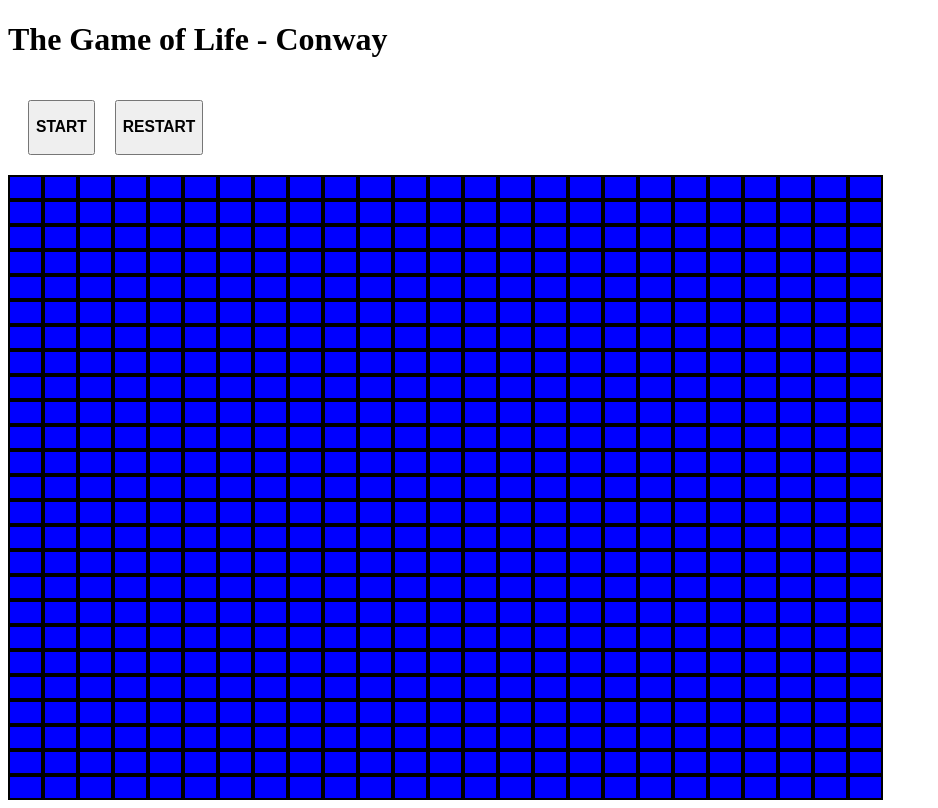
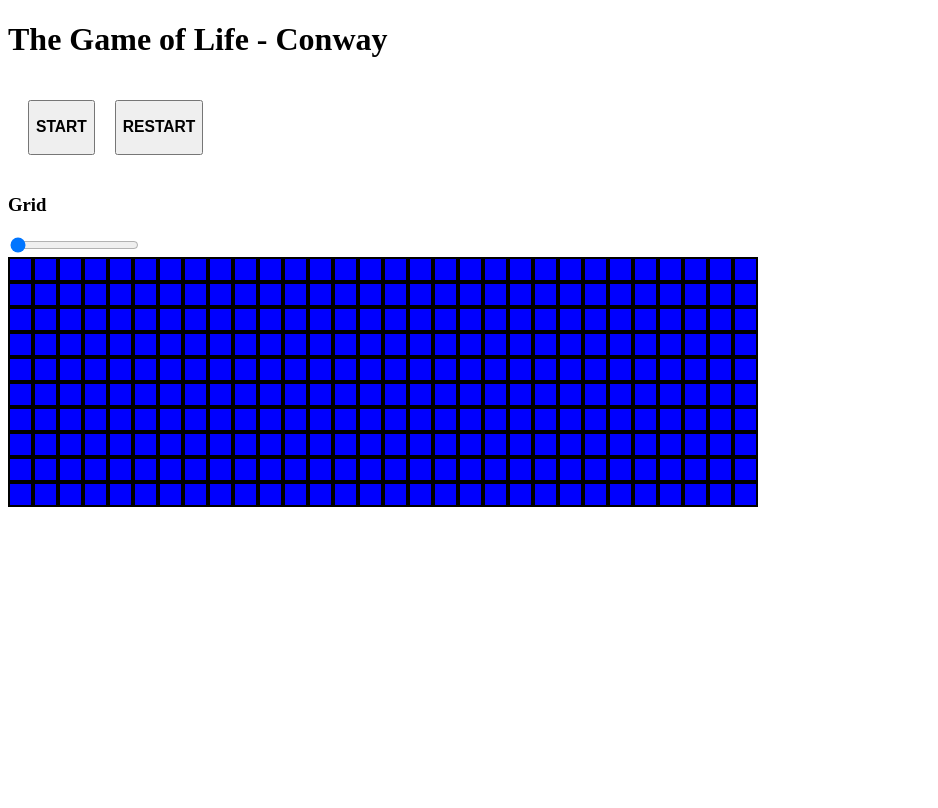
Before and after one commit to Heckiz/gameOfLife-Conway, a React (Vite) app: page / in a window 1280 px wide. Shown: the whole page, without its empty margins (0-938 px from the left). Built offline with nearby package versions, Linux system fonts and the light colour scheme.

Commit message:
added function to resize the cell grid

```diff
--- a/src/app/gameSlice.js
+++ b/src/app/gameSlice.js
@@ -1,12 +1,12 @@
 import { createSlice } from '@reduxjs/toolkit'
-import { survivalRules } from './helpers';
+import { resizeGrid, survivalRules } from './helpers';
 
 export const gameSlice = createSlice({
   name: 'game',
   initialState: {
     gameConfig: {
-      rows: 25,
-      cols: 25
+      rows: 10,
+      cols: 30
     },
     cellGrid: [],
     running: false,
@@ -18,15 +18,19 @@ export const gameSlice = createSlice({
     // which detects changes to a "draft state" and produces a brand new
     // immutable state based off those changes
 
-    newCellGrid: (state, action) => {
-
-      const { rows, cols } = action.payload;
+    newCellGrid: state => {
+      const { rows, cols } = state.gameConfig;
       const grid = [];
       for (let i = 0; i < rows; i++) {
-        grid.push(Array.from(Array(cols), () => false));
+        grid[i] = Array.from(Array(cols), () => false);
       }
+      state.cellGrid = grid;
+    },
 
-      state.cellGrid = grid;
+    handleGrid: (state, action) => {
+      state.cellGrid = resizeGrid(state.cellGrid, action.payload);
+      state.gameConfig.rows = action.payload
+      state.gameConfig.cols = parseInt(action.payload) + 20;
     },
 
     handleLifeCell: (state, action) => {
@@ -37,16 +41,16 @@ export const gameSlice = createSlice({
 
       state.cellGrid = newGrid;
     },
+
     handleRunning: state => {
       state.running = !state.running;
 
     },
     playSimulation: state => {
       const { cellGrid, gameConfig } = state;
-      const { cols, rows} = gameConfig;
-
+      const { cols, rows } = gameConfig;
+      let nextGeneration = survivalRules(cellGrid, parseInt(rows), parseInt(cols));
       let newGrid = [];
-      let nextGeneration = survivalRules(cellGrid, rows, cols);
       let key = 0;
 
       for (let i = 0; i < rows; i++) {
@@ -59,6 +63,6 @@ export const gameSlice = createSlice({
 })
 
 // Action creators are generated for each case reducer function
-export const { newCellGrid, handleLifeCell, handleRunning, playSimulation } = gameSlice.actions
+export const { newCellGrid, handleLifeCell, handleRunning, handleGrid, playSimulation } = gameSlice.actions
 
 export default gameSlice.reducer
--- a/src/app/helpers.js
+++ b/src/app/helpers.js
@@ -10,8 +10,8 @@ export const survivalRules = (grid, rlimit, climit) => {
         [1, 0],
         [-1, 0]
     ];
+
     const nextGeneration = [];
-
     grid.map((rows, rowIndex) =>
         rows.map((cols, colIndex) => {
 
@@ -38,3 +38,22 @@ export const survivalRules = (grid, rlimit, climit) => {
 
     return nextGeneration;
 }
+
+
+export const resizeGrid = (grid, size) => {
+
+    const newGrid = [];
+    for (let i = 0; i < size; i++) {
+        newGrid.push(Array.from(Array(parseInt(size) + 20), () => false));
+    }
+    grid.map((rows, rowsIndex) =>
+        rows.map((cols, colsIndex) => {
+            try {
+                grid[rowsIndex][colsIndex] ? newGrid[rowsIndex][colsIndex] = true : false;
+            } catch (error) {
+                console.log('some cells died after resizing the grid')
+            }
+        }))
+
+    return newGrid;
+}
--- a/src/components/CellGrid/CellGrid.jsx
+++ b/src/components/CellGrid/CellGrid.jsx
@@ -16,11 +16,10 @@ export default function CellGrid() {
     }, [])
 
 
-
     return (
         <div style={{
             display: "grid",
-            gridTemplateColumns: `repeat(${gameConfig.cols}, 35px)`
+            gridTemplateColumns: `repeat(${gameConfig.cols}, 25px)`,
         }}>
             {
 
--- a/src/components/GamePanel/GamePanel.jsx
+++ b/src/components/GamePanel/GamePanel.jsx
@@ -1,5 +1,5 @@
 import React from 'react'
-import { handleRunning, newCellGrid, playSimulation } from "../../app/gameSlice";
+import { handleGrid, handleRunning, newCellGrid, playSimulation } from "../../app/gameSlice";
 import { useDispatch, useSelector } from 'react-redux'
 import useInterval from '../../common/useInterval';
 
@@ -9,6 +9,8 @@ export default function GamePanel() {
     const dispatch = useDispatch();
 
     useInterval(()=> dispatch(playSimulation()), running ? 300 : null )
+
+
     return (
         <div>
             <button style={{ margin: "20px" }}
@@ -25,6 +27,9 @@ export default function GamePanel() {
                 <h3>RESTART</h3>
             </button>
 
+            <h3>Grid</h3>
+            <input onChange={(e) => dispatch(handleGrid(e.target.value))} type="range" min="10" max="40" step="5" defaultValue="10"/>
+
         </div>
     )
 }
```
